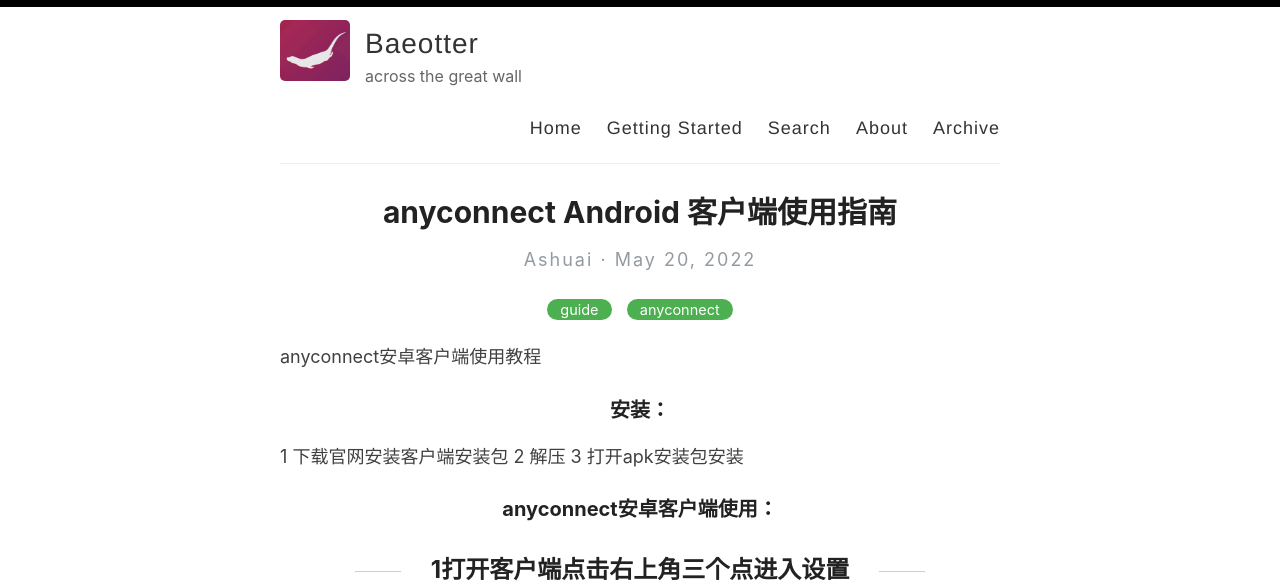
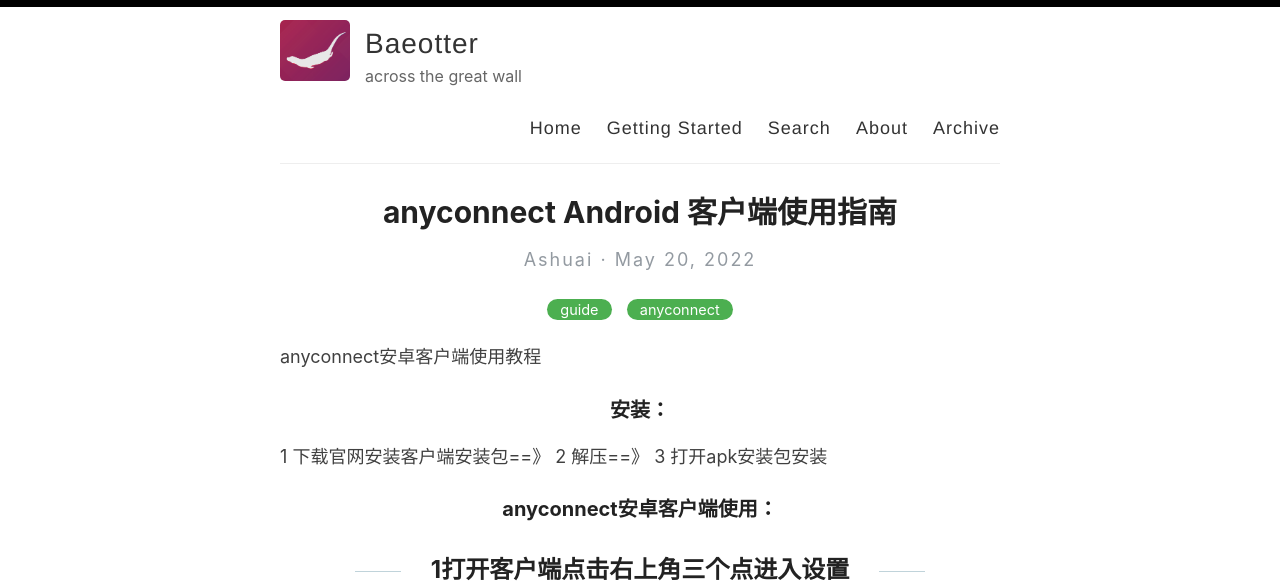
Before and after one commit to BaeAshuai/BaeAshuai.github.io, a Jekyll site: the page built from _posts/2022-5-20-python-selenium-vpn.md, in a window 1280 px wide and 900 px high, cut to the strip 0-582 px from the top of the window. Built offline with Jekyll 4.4.1, drawn with Linux system fonts in a browser that asks for light colours; comment, search, counter and statistics services are not loaded.

```diff
--- a/_posts/2022-5-20-python-selenium-vpn.md
+++ b/_posts/2022-5-20-python-selenium-vpn.md
@@ -7,8 +7,8 @@ categories: [guide,anyconnect]
 anyconnect安卓客户端使用教程
 
 ### 安装：
-1 下载官网安装客户端安装包
-2 解压
+1 下载官网安装客户端安装包==》
+2 解压==》
 3 打开apk安装包安装
 
 
```
